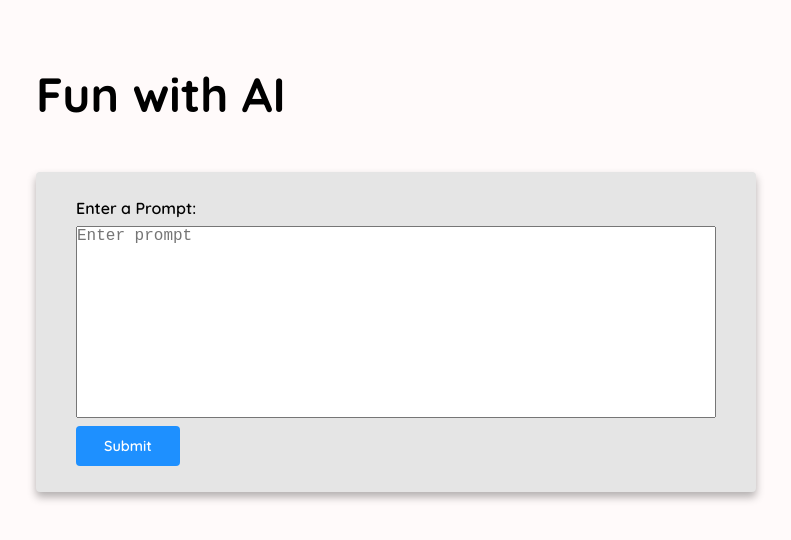
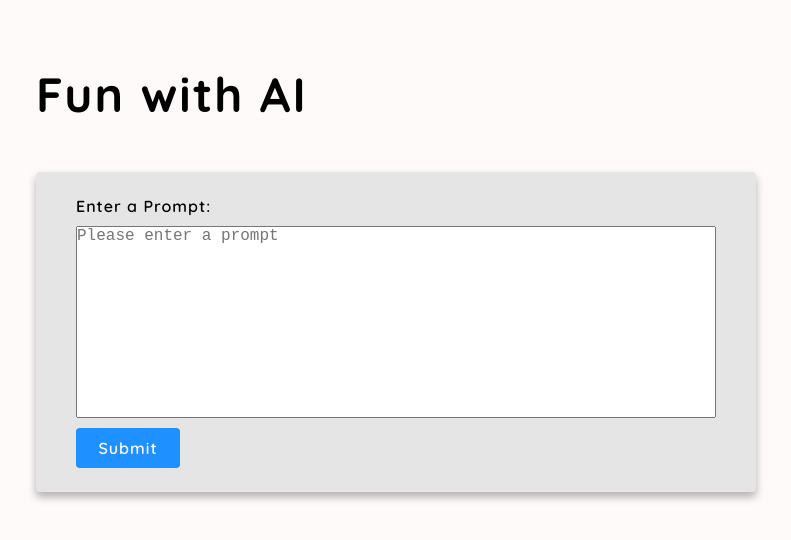
Before and after one commit to MarissaLZ/project-api, a React (Create React App) app: page / in a window 1280 px wide. Shown: the top 540 px of the page, without its empty margins (244-1035 px from the left). Built offline with nearby package versions, Linux system fonts and the light colour scheme.

Commit message:
adds api.js file and additional styling

```diff
--- a/src/App.js
+++ b/src/App.js
@@ -3,7 +3,8 @@ import React from 'react';
 import AddPromptForm from './components/AddPromptForm';
 import List from './components/List';
 import Loading from './components/Loading';
-//add character count
+import {fetchResponse} from "./api.js"
+
 const App = () => {
   const [search, setSearch] = React.useState("")
   const [outputList, setOutputList] = React.useState(JSON.parse(localStorage.getItem("savedResponses")) || [])
@@ -13,31 +14,14 @@ const App = () => {
   React.useEffect(()=> {
     if (search !== "") {
       setIsLoading(true)
-
-      const prompt = {
-        "prompt": search,
-        "temperature": 0.6,
-        "max_tokens": 100,
-        "top_p": 1,
-        "frequency_penalty": 0,
-        "presence_penalty": 0,
-      }
-      fetch('https://api.openai.com/v1/engines/text-curie-001/completions',{
-        method: "POST",
-        headers: {
-            Authorization: `Bearer ${process.env.REACT_APP_OPENAI_API_KEY}`,
-            "Content-Type": "application/json",
-        },
-        body: JSON.stringify(prompt),
+      fetchResponse(search)
+      .then((data) => {
+        const aiResponse = data.choices[0].text
+        setOutputList((outputList) =>
+        [{ id: Date.now(), prompt: search, aiResponse: aiResponse }, ...outputList])
+        setIsLoading(false)
       })
-        .then((response) =>response.json())
-        .then((data) => {
-          const aiResponse = data.choices[0].text
-          setOutputList((outputList) =>
-          [ { id: Date.now(), prompt: search,aiResponse: aiResponse,} , ...outputList])
-          setIsLoading(false)
-        })
-        .catch((error) => console.log("error", error))
+      .catch((error) => console.log("error", error))
     }
   },[search])
 
@@ -50,6 +34,7 @@ const App = () => {
   const handleSearch = (newSearch) => {
     setSearch(newSearch)
   }
+
   return (
     <>
       <h1 className="title">Fun with AI</h1>
--- /dev/null
+++ b/src/api.js
@@ -0,0 +1,21 @@
+export function fetchResponse (search) {
+    const prompt = {
+        "prompt": search,
+        "temperature": 0.6,
+        "max_tokens": 100,
+        "top_p": 1,
+        "frequency_penalty": 0,
+        "presence_penalty": 0,
+    }
+    return (
+        fetch('https://api.openai.com/v1/engines/text-curie-001/completions', {
+            method: "POST",
+            headers: {
+                Authorization: `Bearer ${process.env.REACT_APP_OPENAI_API_KEY}`,
+                "Content-Type": "application/json",
+            },
+            body: JSON.stringify(prompt),
+        })
+        .then((response) => response.json())
+    )
+}
--- a/src/components/AddPromptForm.js
+++ b/src/components/AddPromptForm.js
@@ -12,7 +12,7 @@ const AddPromptForm = ({handleSearch, isLoading}) => {
         <form className='form' onSubmit={handleSubmit}>
             <label className="label" htmlFor="prompt">
                 Enter a Prompt:
-                <textarea className='textarea' id="prompt" name="prompt" placeholder='Enter prompt' value={prompt} onChange={(e) => setPrompt(e.target.value)}/>
+                <textarea className='textarea' id="prompt" name="prompt" placeholder='Please enter a prompt' value={prompt} onChange={(e) => setPrompt(e.target.value)}/>
             </label>
             <button className='btn' type="submit" disabled={isLoading}>Submit</button>
         </form>
--- a/src/components/Item.js
+++ b/src/components/Item.js
@@ -4,11 +4,11 @@ const Item = ({prompt,response}) => {
             <ul className="sublist">
                 <li className="sublist-item">
                     <span className="item-title">Prompt:</span>
-                    <span>{prompt}</span>
+                    <span className="item-text">{prompt}</span>
                 </li>
                 <li className="sublist-item">
                     <span className="item-title">Response:</span>
-                    <span>{response}</span>
+                    <span className="item-text">{response}</span>
                 </li>
             </ul>
         </li>
--- a/src/style.css
+++ b/src/style.css
@@ -24,9 +24,11 @@ body {
     margin: 3rem 0 3rem 0;
     font-size: 3rem;
     font-weight: bold;
+    letter-spacing: 2px;
 }
 .subtitle {
     margin-bottom: 1.5rem;
+    letter-spacing: 1px;
 }
 .form {
     display: flex;
@@ -45,11 +47,12 @@ body {
     display: flex;
     flex-direction: column;
     font-weight: 600;
+    letter-spacing: 1px;
 }
 .textarea {
     font-weight: 500;
     font-size: 16px;
-    margin: 0.5rem 0 0.5rem 0;
+    margin: 0.6rem 0 0.6rem 0;
     height: 12rem;
     resize: none;
 }
@@ -59,11 +62,16 @@ body {
     color: white;
     border-radius: 0.25rem;
     font-family: inherit;
-    font-size: 0.9rem;
+    font-size: 1rem;
     font-weight: 600;
+    letter-spacing: 1px;
     cursor: pointer;
+    transition: all 0.1s ease-in;
     height: 2.5rem;
     width: 6.5rem;
+}
+.btn:hover {
+    background: #0726c1;
 }
 .spinner {
     display: flex;
@@ -89,6 +97,10 @@ body {
     font-weight: 500;
 }
 .item-title {
-    min-width: 6rem;
+    min-width: 7rem;
     font-weight: 700;
+    letter-spacing: 0.5px;
 }
+.item-text {
+    letter-spacing: 1px;
+}
```
